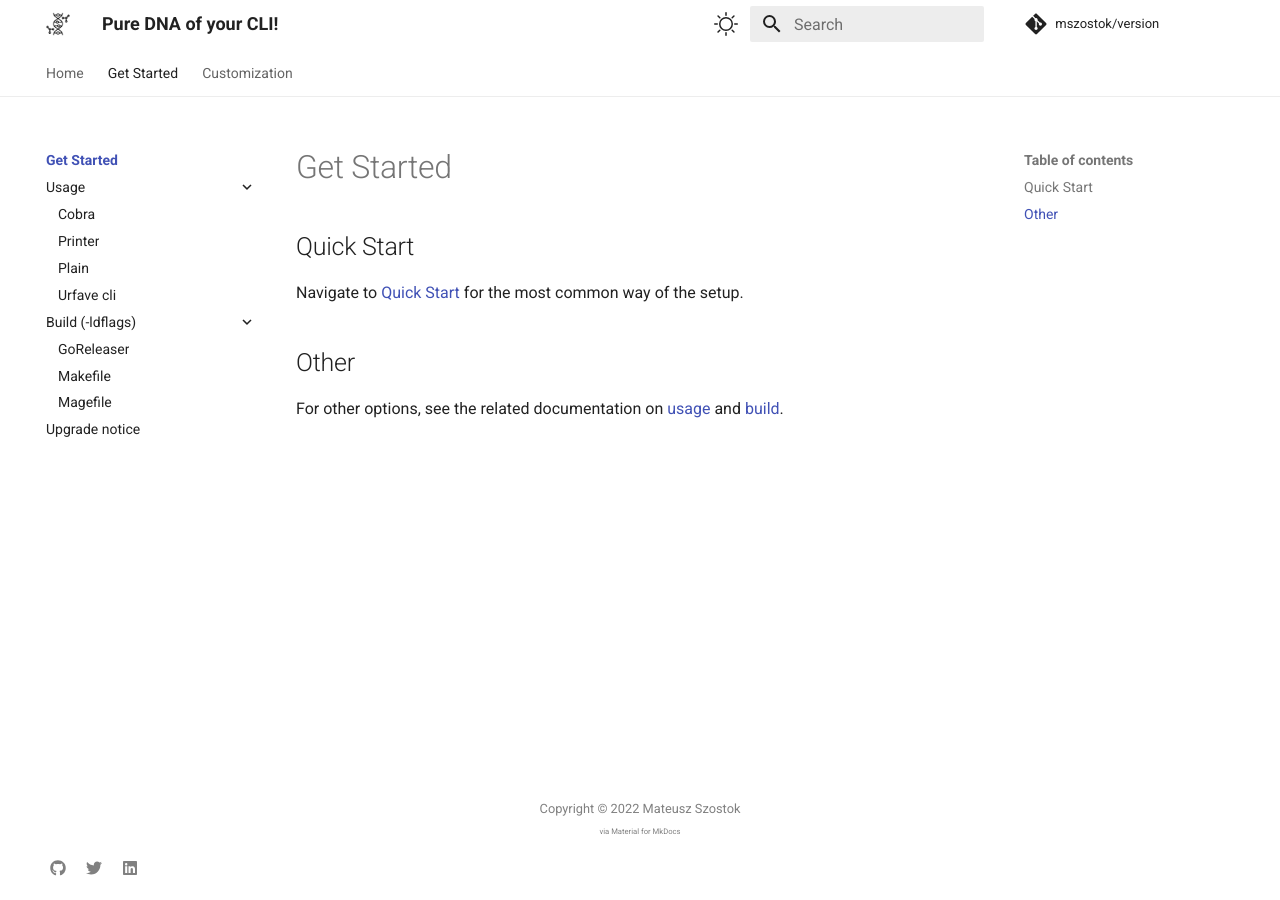
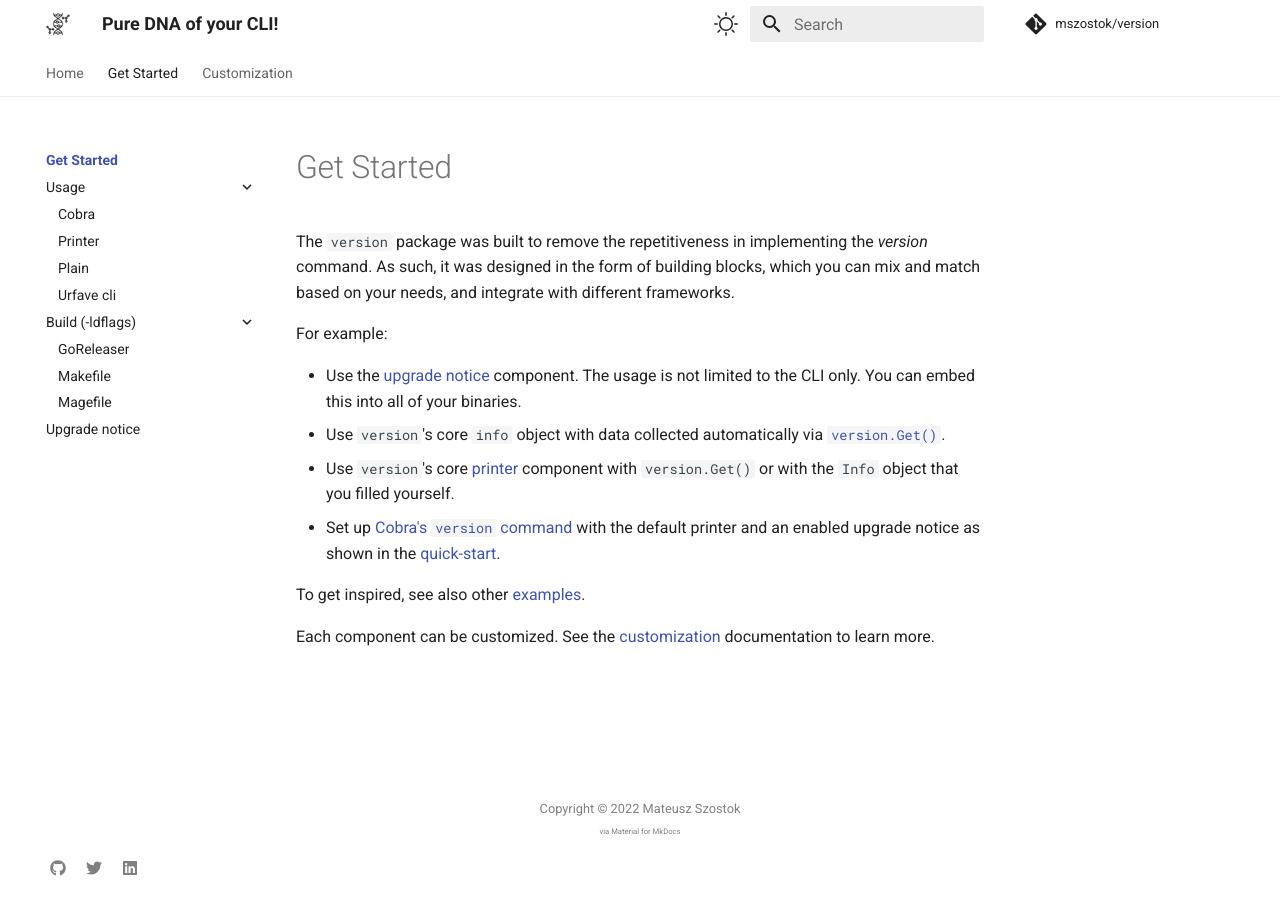
Before and after one commit to mszostok/version, an MkDocs documentation site: the page built from docs/get-started/index.md, in a window 1280 px wide. Built offline with MkDocs 1.6.1 and Material for MkDocs 9.7.7, drawn with Linux system fonts in a browser that asks for light colours; comment, search, counter and statistics services are not loaded.

Commit message:
Apply more suggestions

```diff
--- a/docs/get-started/index.md
+++ b/docs/get-started/index.md
@@ -1,9 +1,15 @@
 # Get Started
 
-## Quick Start
+The `version` package was built to remove the repetitiveness in implementing the _version_ command.
+As such, it was designed in the form of building blocks, which you can mix and match based on your needs, and integrate with different frameworks.
 
-Navigate to [Quick Start](../quick-start.md) for the most common way of the setup.
+For example:
 
-## Other
+- Use the [upgrade notice](upgrade-notice.md) component. The usage is not limited to the CLI only. You can embed this into all of your binaries.
+- Use `version`'s core `info` object with data collected automatically via [`version.Get()`](./usage/plain).
+- Use `version`'s core [printer](./usage/printer) component with `version.Get()` or with the `Info` object that you filled yourself.
+- Set up [Cobra's `version` command](./usage/cobra) with the default printer and an enabled upgrade notice as shown in the [quick-start](../quick-start.md).
 
-For other options, see the related documentation on [usage](./usage) and [build](./build-ldflags).
+To get inspired, see also other [examples](../examples).
+
+Each component can be customized. See the [customization](../customization) documentation to learn more.
```
Also changed, not shown: README.md (+1 -3 lines), docs/customization/index.md (+1 -1 lines), docs/get-started/usage/index.md (+0 -2 lines).
